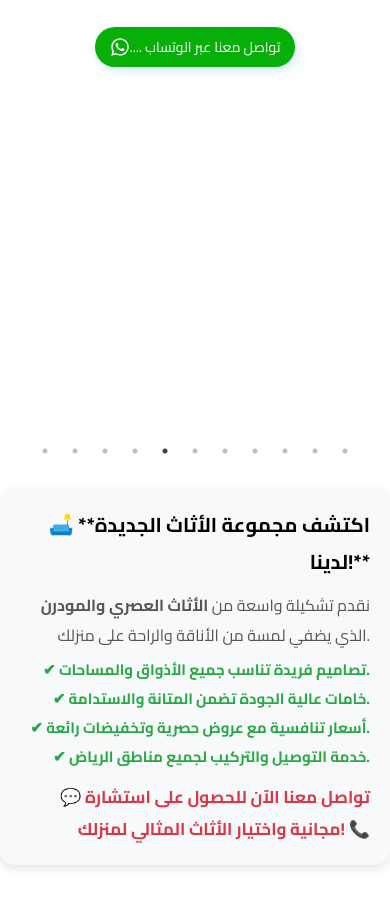
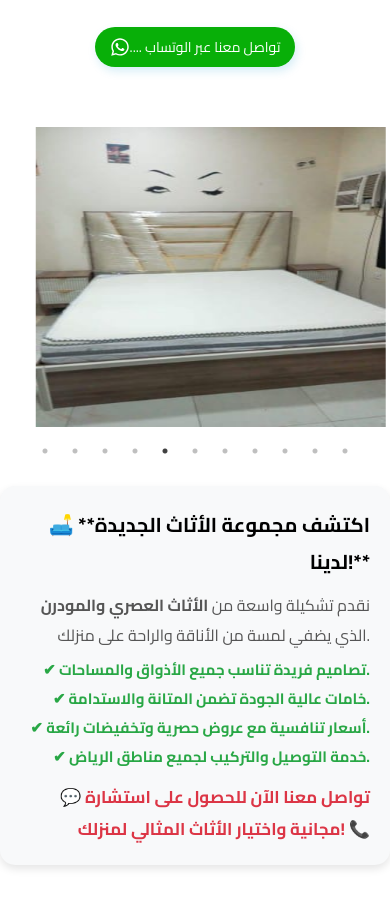
Before and after one commit to hesham2525/Al-Saad-Furniture, a React (Vite) app: page / in a window 390 px wide. Shown: the part 2940-3847 px from the top of the page. Built offline with nearby package versions, Linux system fonts and the light colour scheme.

Commit message:
fixed media +2

```diff
--- a/src/components/Slider/slider.css
+++ b/src/components/Slider/slider.css
@@ -2,12 +2,7 @@
     width:100%;
     height: 350px;
 }
-.divSlider{
-    width: 500px;
-    display: flex;
-    justify-content: center;
-    align-items: center;
-}
+
 @media only screen and (max-width:440px) {
     .imgSlider{
         width:70%;
@@ -15,9 +10,5 @@
         margin: auto;
 
     }
-    .divSlider{
-        display: flex;
-        justify-content: center;
-        align-items: center;
-    }
+
 }
--- a/src/components/Slider/slider.jsx
+++ b/src/components/Slider/slider.jsx
@@ -28,7 +28,7 @@ function ImageSlider() {
   };
 
   return (
-    <Slider className="divSlider" {...settings} style={{ width: "500px", margin: "auto", borderRadius: "50px" ,}}>
+    <Slider  {...settings} style={{ width: "500px", margin: "auto", borderRadius: "50px"}}>
       {images.map((src, index) => (
         <div key={index}>
           <img className="imgSlider" src={src} alt={`Slide ${index}`} width="100%" height="350px" />
```
